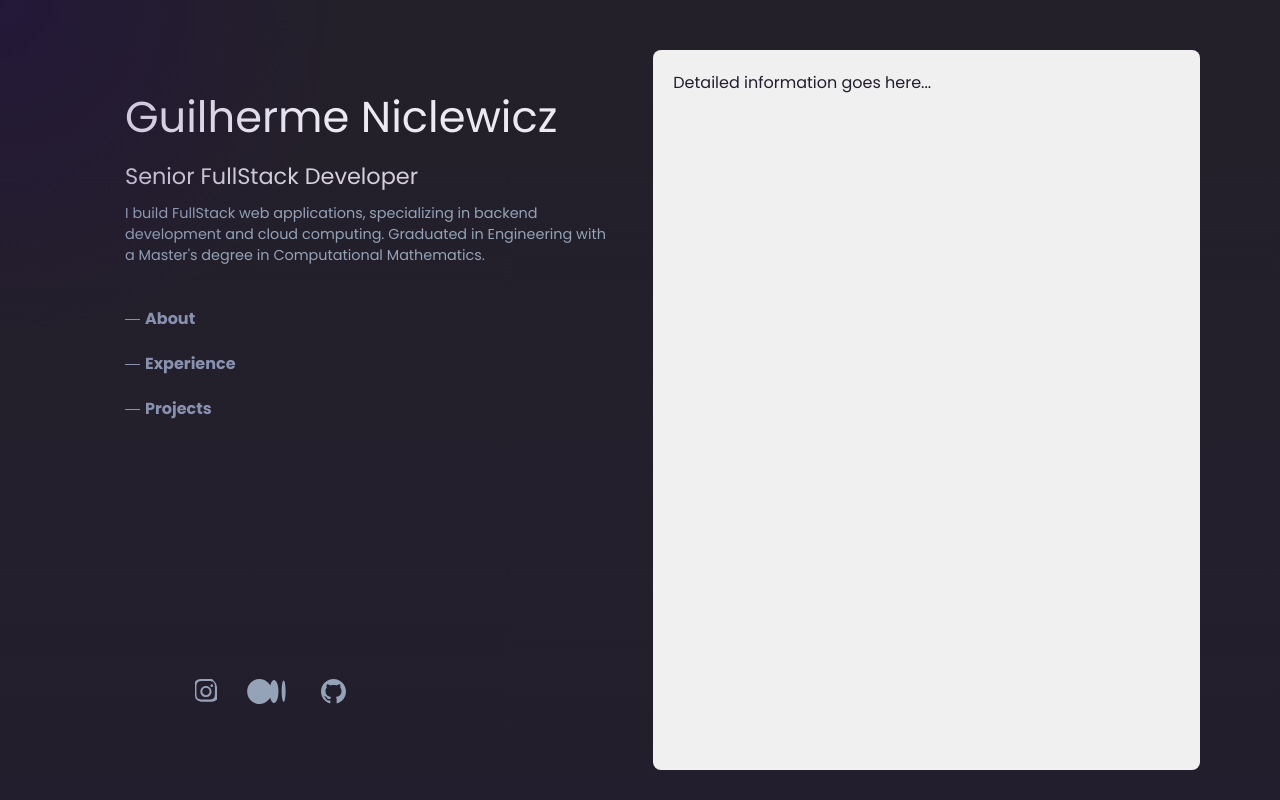
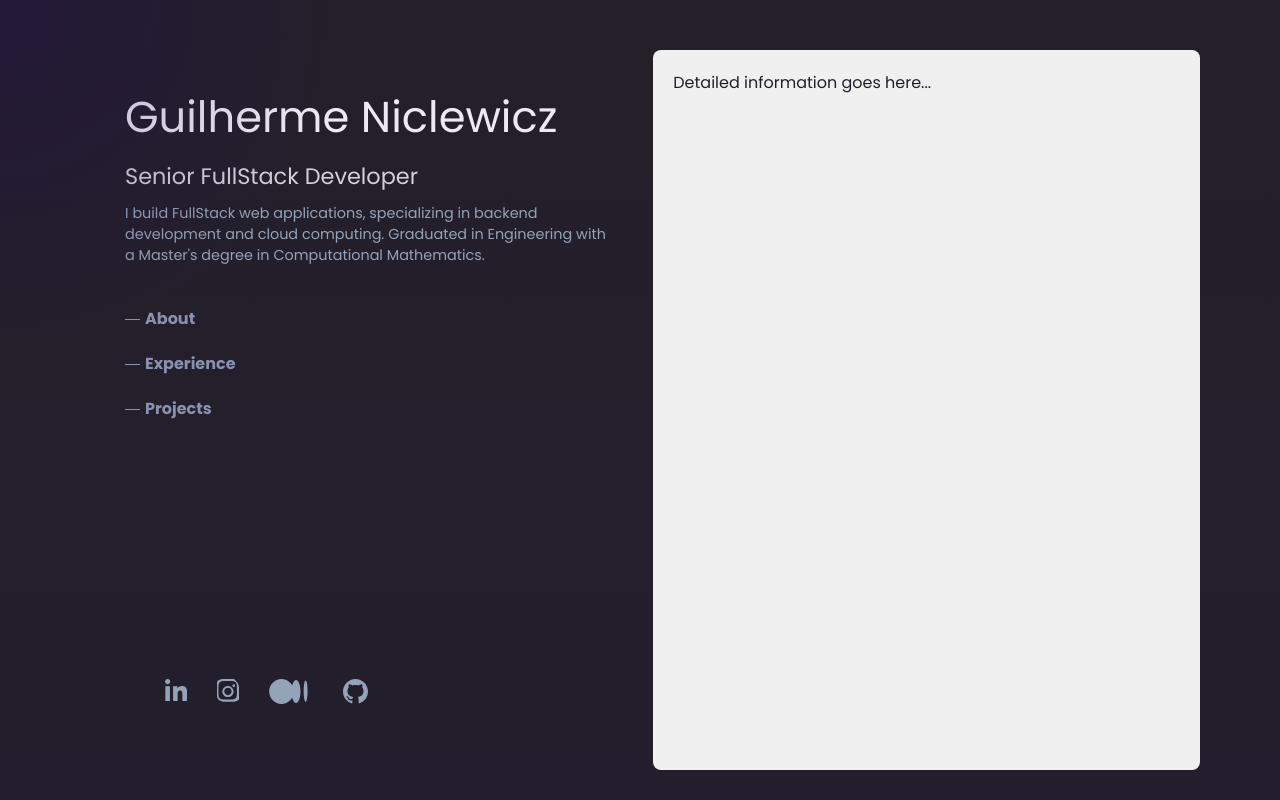
Before and after one commit to Guilherme-N-Sa/my-site, a Next.js app: page / in a window 1280 px wide. Built offline with nearby package versions, Linux system fonts and the light colour scheme.

Commit message:
Add LinkedInIcon component for social media links

```diff
--- /dev/null
+++ b/src/app/components/SocialBar/Icons/LinkedIn.jsx
@@ -0,0 +1,12 @@
+const LinkedInIcon = (
+  <svg
+    xmlns="http://www.w3.org/2000/svg"
+    viewBox="0 0 448 512"
+    fill="currentColor"
+    aria-hidden="true"
+  >
+    <path d="M100.28 448H7.4V148.9h92.88zM53.79 108.1C24.09 108.1 0 83.3 0 53.6a53.79 53.79 0 11107.58 0c0 29.7-24.09 54.5-53.79 54.5zm394.4 339.9h-92.68V312c0-32.4-.6-74-45.1-74-45.1 0-52 35.3-52 71.7v138.3h-92.7V148.9h89v40.8h1.3c12.4-23.6 42.5-48.6 87.4-48.6 93.4 0 110.7 61.5 110.7 141.3z" />
+  </svg>
+);
+
+export default LinkedInIcon;
```
